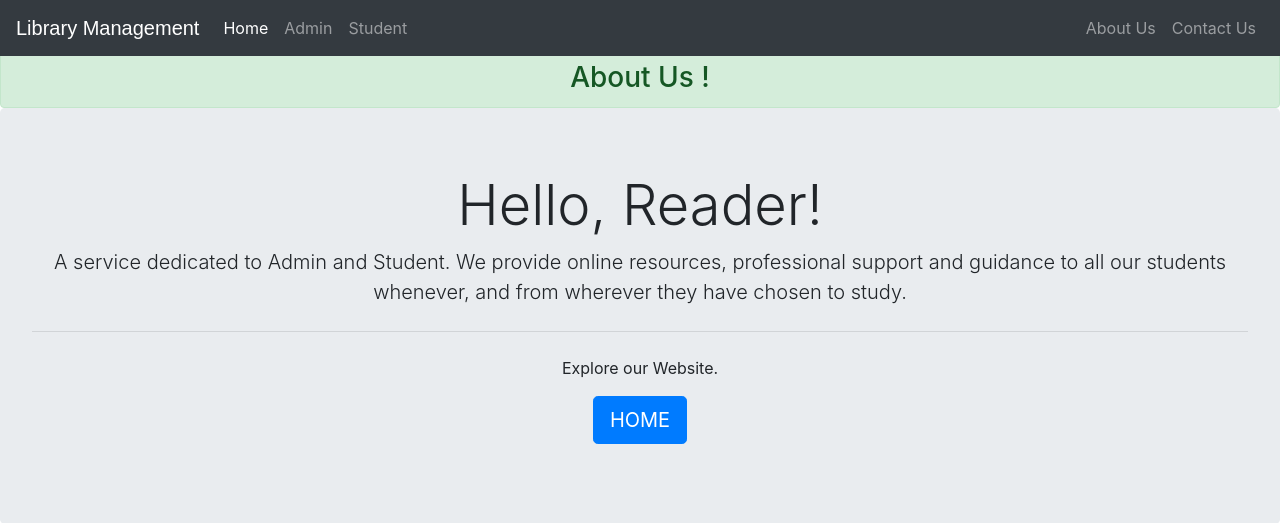
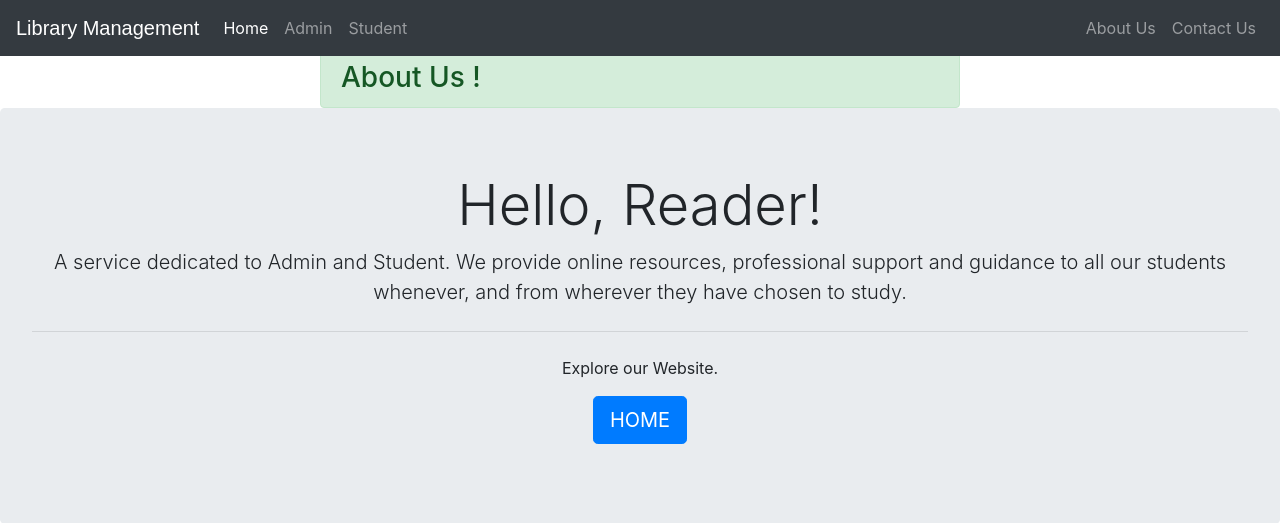
Before and after one commit to zMarcoos/trabalho-mds, a Django app: page /aboutus in a window 1280 px wide. Shown: the top 523 px of the page. Run offline with Django 3.2, Linux system fonts and the light colour scheme; some libraries are stand-ins or nearby versions.

Commit message:
Remove this deprecated 'center' element

```diff
--- a/templates/library/aboutus.html
+++ b/templates/library/aboutus.html
@@ -22,15 +22,21 @@
     .alert{
       margin: 0px;
     }
+
+    .center {
+      display: block;
+      margin-left: auto;
+      margin-right: auto;
+      width: 50%;
+    }
     </style>
 
     <title></title>
   </head>
   <body>
-
     {% include "library/navbar.html" %}
 <br><br>
-<center><h3 class = 'alert alert-success'>About Us !</h3></center>
+<h3 class = 'alert alert-success center'>About Us !</h3>
     <div class="jumbotron">
   <h1 class="display-4">Hello, Reader!</h1>
   <p class="lead">A service dedicated to Admin and Student. We provide online resources, professional support
```
